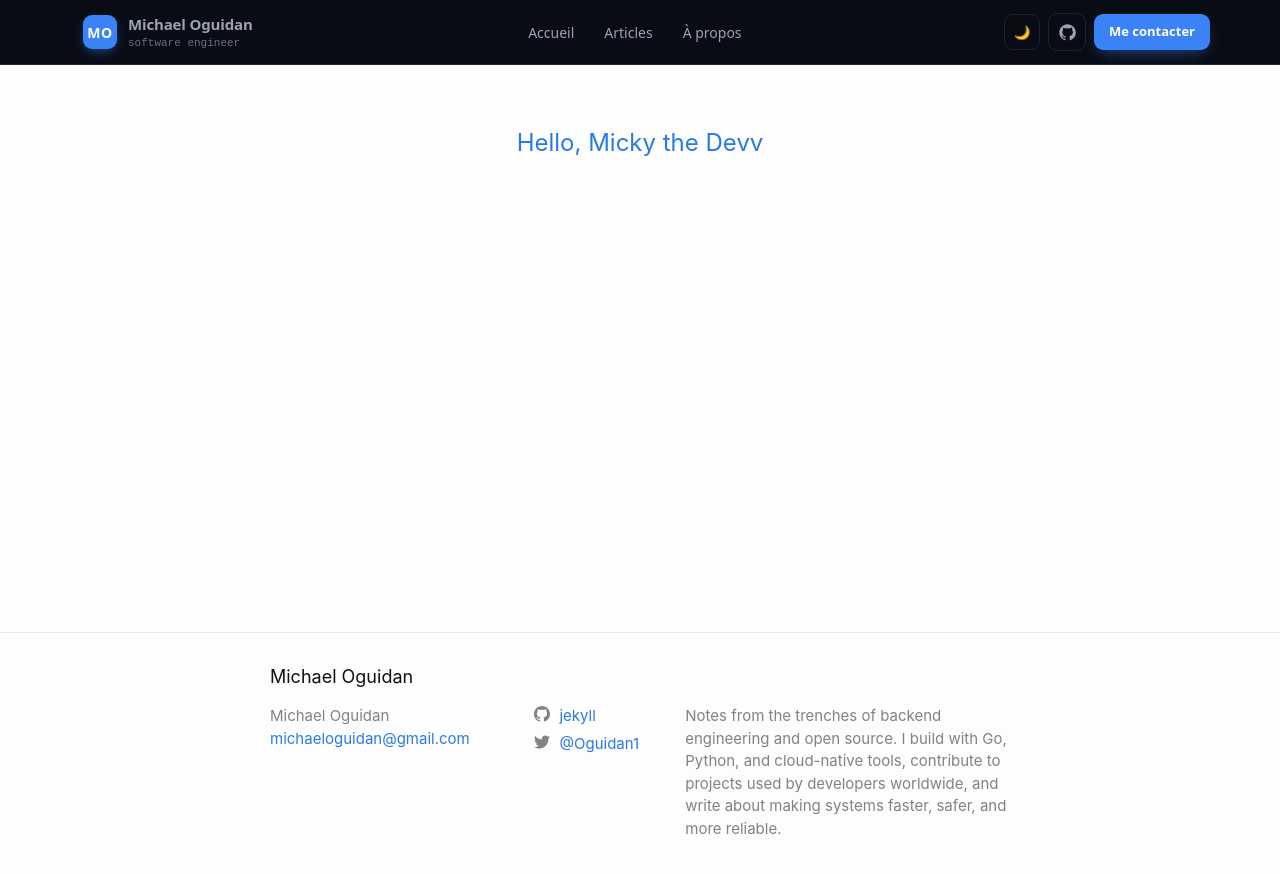
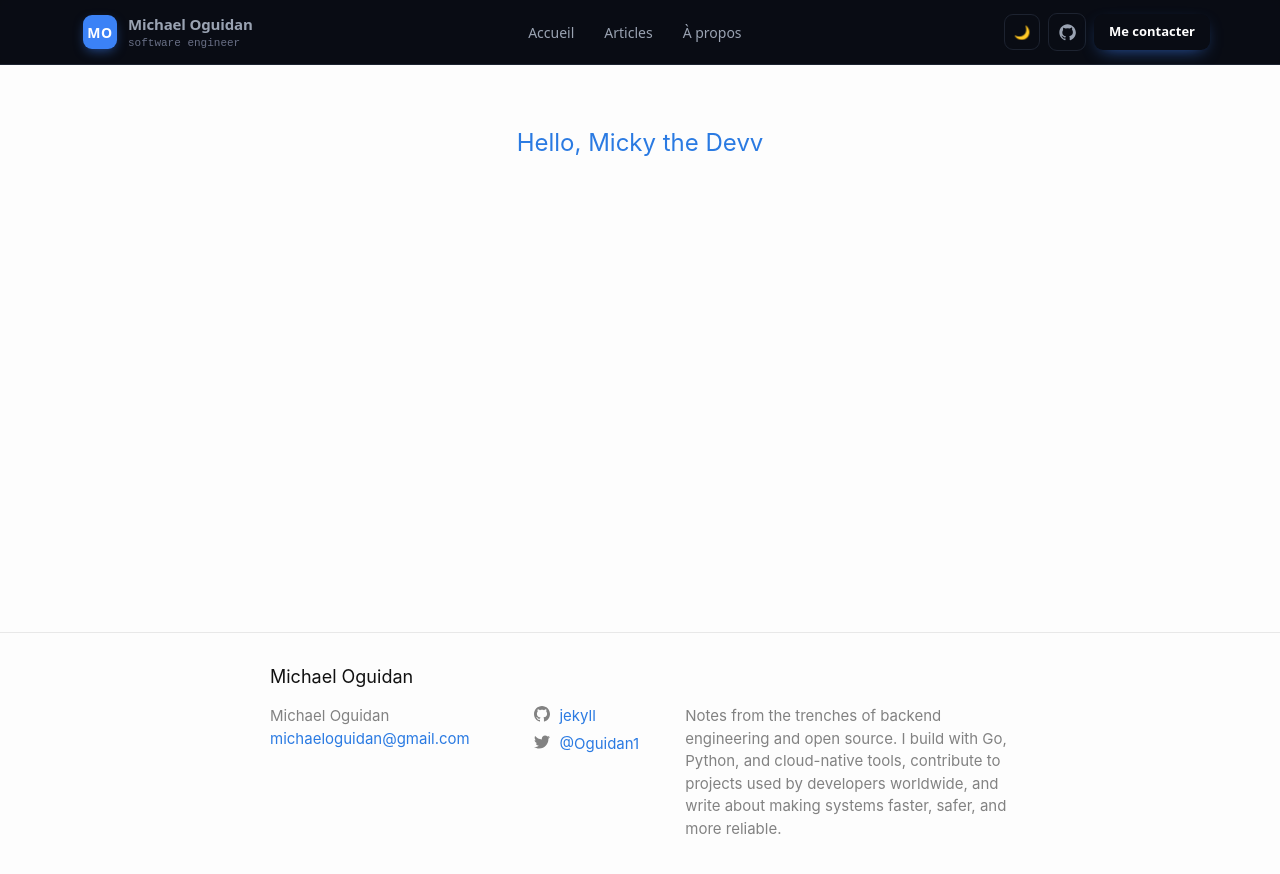
Before and after one commit to Oguidan/MichaelOguidan, a Jekyll site: the page built from index.html, in a window 1280 px wide. Shown: the top 874 px of the page. Built offline with Jekyll 4.4.1, drawn with Linux system fonts in a browser that asks for light colours.

Commit message:
Update button styles for improved hover effects and consistency

```diff
--- a/_sass/micky/_layout.scss
+++ b/_sass/micky/_layout.scss
@@ -121,12 +121,14 @@
   background: var(--accent);
   color: #fff;
   box-shadow: 0 6px 18px -8px color-mix(in srgb, var(--accent) 80%, transparent);
+  background: transparent;
 }
 
 .btn-primary:hover {
   background: var(--accent-h);
   transform: translateY(-1px);
   box-shadow: 0 10px 24px -8px color-mix(in srgb, var(--accent) 80%, transparent);
+  background: transparent;
 }
 
 .btn-sm {
```
